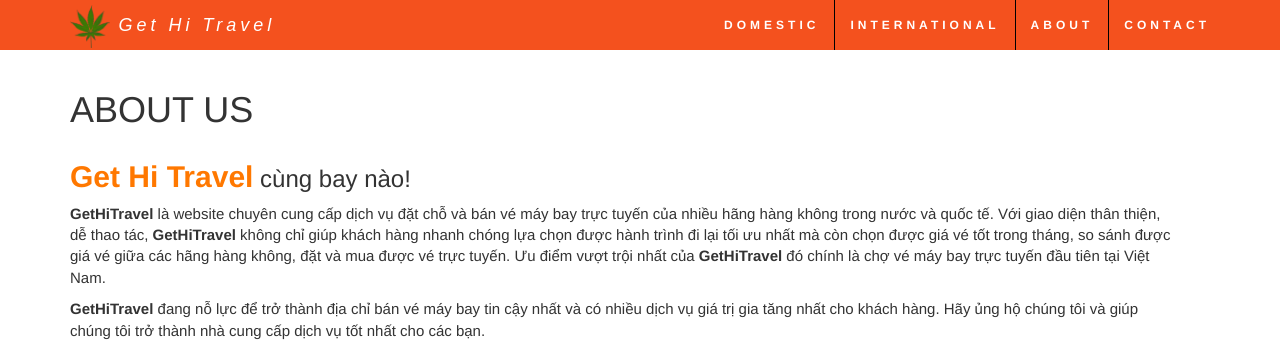
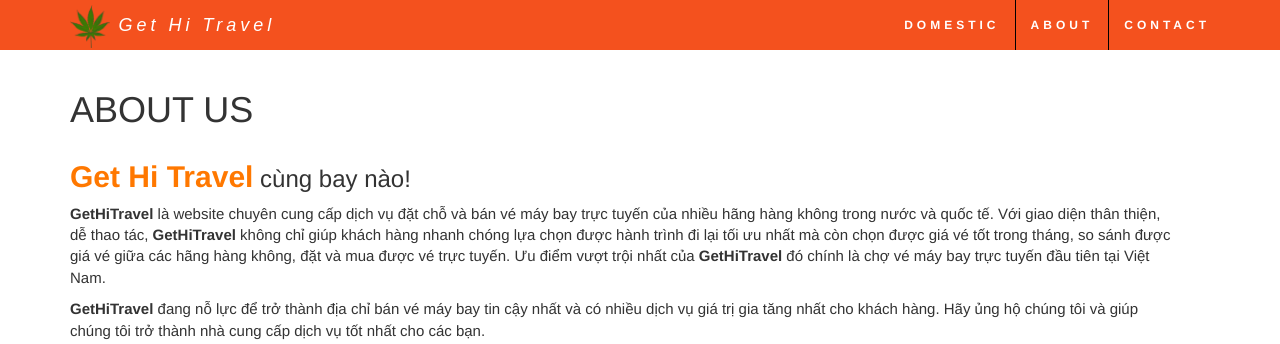
Before and after one commit to Artielkami/Get2Travel, a Django app: page /about/ in a window 1280 px wide. Shown: the top 344 px of the page. Run offline with Django 3.2, Linux system fonts and the light colour scheme; some libraries are stand-ins or nearby versions.

Commit message:
remove insert from about and contact

```diff
--- a/search/templates/demo/about.html
+++ b/search/templates/demo/about.html
@@ -26,7 +26,7 @@
             <div class="collapse navbar-collapse" id="myNavbar">
                 <ul class="nav navbar-nav navbar-right text-uppercase my-nav-text-style">
                     <li><a id="a-domestic-page" href="{% url 'search:domestic' %}">Domestic</a></li>
-                    <li><a id="a-internal-page" href="{% url 'search:insert_db_ticket' %}">International</a></li>
+{#                    <li><a id="a-internal-page" href="{% url 'search:insert_db_ticket' %}">International</a></li>#}
                     <li><a id="a-about-page" href="{% url 'search:about' %}">About</a></li>
                     <li><a id="a-contact-page" href="{% url 'search:contact' %}">Contact</a></li>
                 </ul>
--- a/search/templates/demo/contact.html
+++ b/search/templates/demo/contact.html
@@ -26,7 +26,7 @@
             <div class="collapse navbar-collapse" id="myNavbar">
                 <ul class="nav navbar-nav navbar-right text-uppercase my-nav-text-style">
                     <li><a id="a-domestic-page" href="{% url 'search:domestic' %}">Domestic</a></li>
-                    <li><a id="a-internal-page" href="{% url 'search:insert_db_ticket' %}">International</a></li>
+{#                    <li><a id="a-internal-page" href="{% url 'search:insert_db_ticket' %}">International</a></li>#}
                     <li><a id="a-about-page" href="{% url 'search:about' %}">About</a></li>
                     <li><a id="a-contact-page" href="{% url 'search:contact' %}">Contact</a></li>
                 </ul>
```
